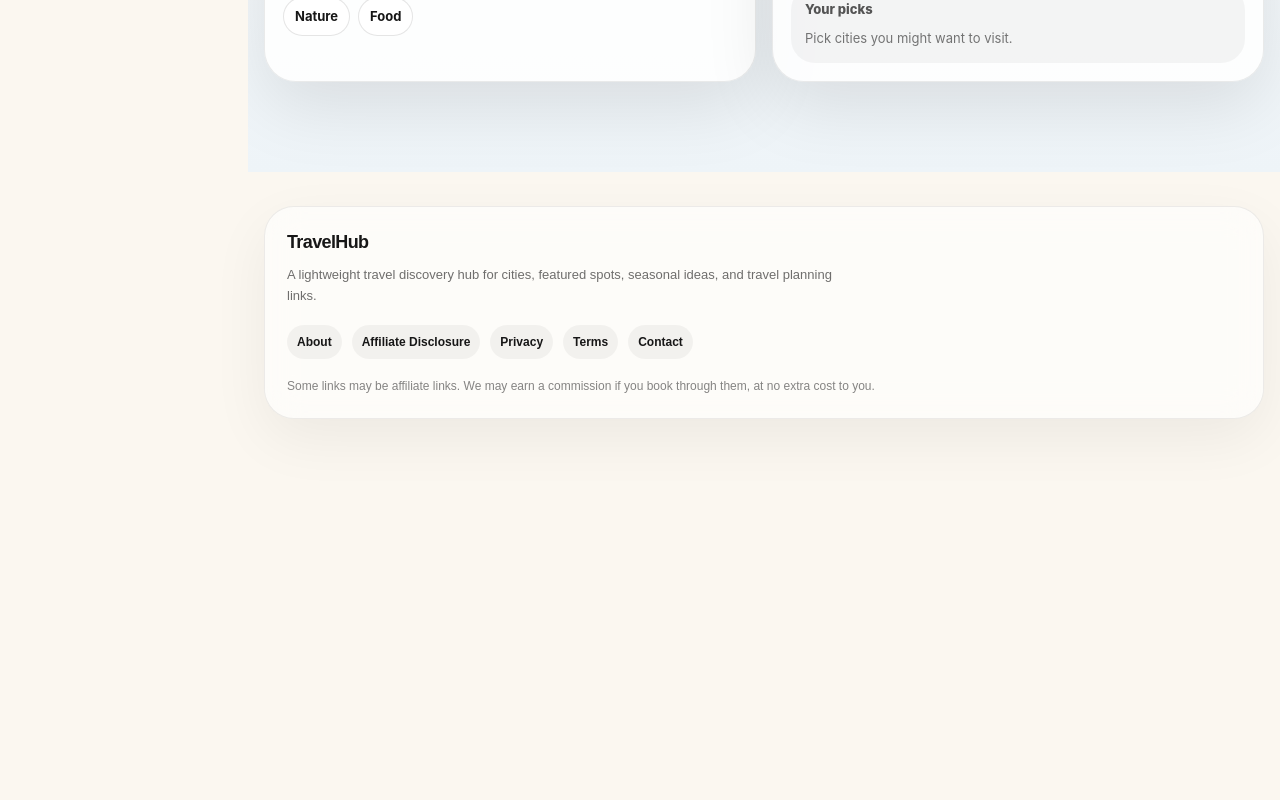
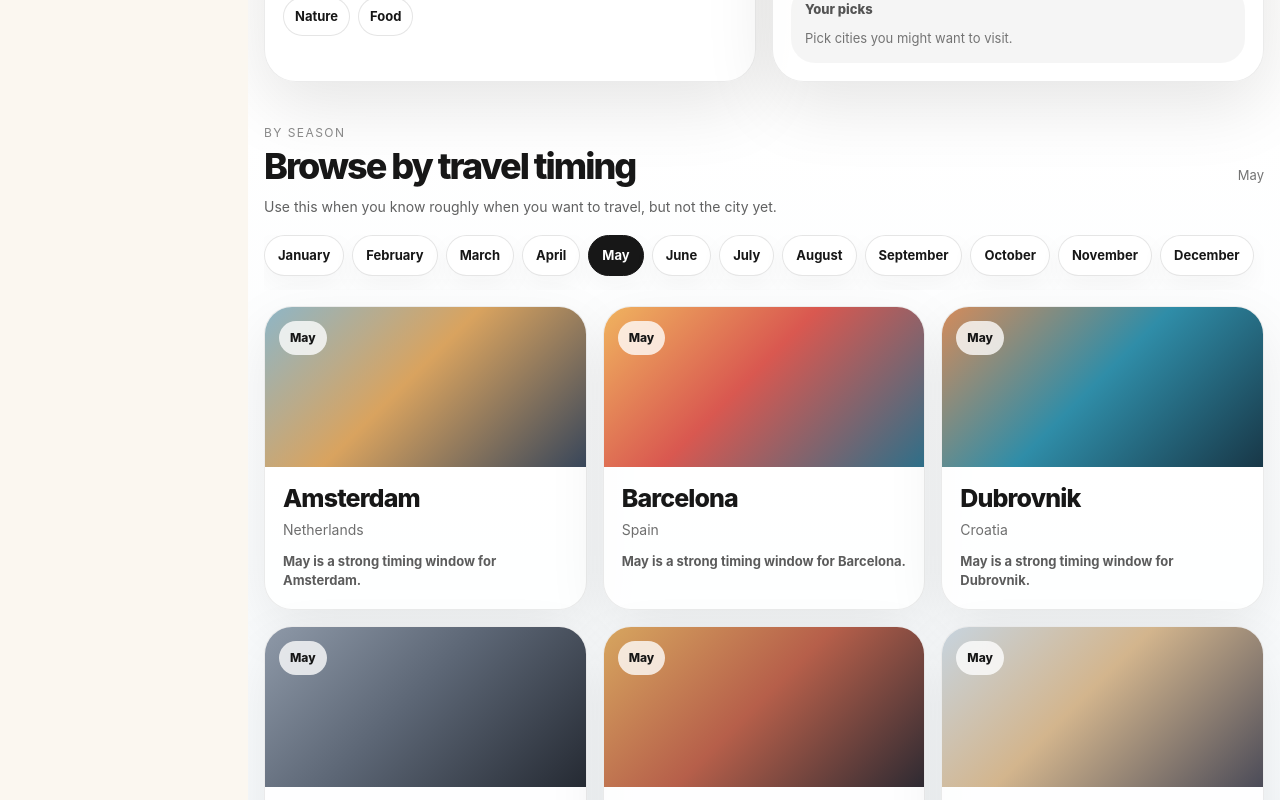
Before and after one commit to kazumophone-arch/travelhub, a Next.js app: page /discover in a window 1280 px wide. Shown: the part 1000-1800 px from the top of the page. Before the commit the page ends 1461 px from the top, so only its background shows below. Built offline with nearby package versions, Linux system fonts and the light colour scheme.

Commit message:
merge seasonal discovery into discover page

```diff
--- a/app/discover/page.tsx
+++ b/app/discover/page.tsx
@@ -1,14 +1,15 @@
-import { Breadcrumbs } from "@/components/Breadcrumbs";
 import type { Metadata } from "next";
 import type { CSSProperties } from "react";
 import { cities } from "@/data/cities";
+import { Breadcrumbs } from "@/components/Breadcrumbs";
 import { TravelDiscoveryTools } from "@/components/TravelDiscoveryTools";
+import { SeasonalDiscovery } from "@/components/SeasonalDiscovery";
 import { isPublishedCity, sortByRank } from "@/data/visibility";
 
 export const metadata: Metadata = {
   title: "Discover | TravelHub",
   description:
-    "Use TravelHub's interactive discovery tools to find a trip by feeling, mood, and travel style.",
+    "Find a TravelHub destination by feeling, season, travel style, and timing.",
 };
 
 export default function DiscoverPage() {
@@ -27,17 +28,20 @@ export default function DiscoverPage() {
             ]}
           />
 
-          <div style={eyebrowStyle}>Interactive discovery</div>
+          <div style={eyebrowStyle}>Trip discovery</div>
 
-          <h1 style={titleStyle}>Find a trip by feeling.</h1>
+          <h1 style={titleStyle}>Find your next trip.</h1>
 
           <p style={subtitleStyle}>
-            Use quick discovery tools to narrow down cities by mood, travel
-            style, and the kind of experience you want.
+            Use one page to explore by feeling, travel style, and season. This
+            keeps early discovery simple before moving into cities, spots, and
+            planning links.
           </p>
         </section>
 
         <TravelDiscoveryTools cities={publishedCities} />
+
+        <SeasonalDiscovery cities={publishedCities} />
       </section>
     </main>
   );
@@ -63,16 +67,6 @@ const heroStyle: CSSProperties = {
   marginBottom: 28,
 };
 
-const homeLinkStyle: CSSProperties = {
-  display: "inline-flex",
-  marginBottom: 22,
-  color: "inherit",
-  textDecoration: "none",
-  fontSize: 14,
-  fontWeight: 800,
-  opacity: 0.72,
-};
-
 const eyebrowStyle: CSSProperties = {
   fontSize: 12,
   letterSpacing: "0.14em",
@@ -92,7 +86,7 @@ const titleStyle: CSSProperties = {
 
 const subtitleStyle: CSSProperties = {
   margin: 0,
-  maxWidth: 640,
+  maxWidth: 680,
   fontSize: "clamp(15px, 4vw, 17px)",
   lineHeight: 1.72,
   opacity: 0.72,
--- a/app/seasonal/page.tsx
+++ b/app/seasonal/page.tsx
@@ -1,18 +1,5 @@
-import type { Metadata } from "next";
-import { cities } from "@/data/cities";
-import { SeasonalDirectory } from "@/components/SeasonalDirectory";
-import { isPublishedCity, sortByRank } from "@/data/visibility";
+import { redirect } from "next/navigation";
 
-export const metadata: Metadata = {
-  title: "Seasonal Travel | TravelHub",
-  description:
-    "Browse TravelHub destinations by month and seasonal travel timing.",
-};
-
-export default function SeasonalPage() {
-  const publishedCities = sortByRank(
-    Object.values(cities).filter(isPublishedCity)
-  );
-
-  return <SeasonalDirectory cities={publishedCities} />;
+export default function SeasonalRedirectPage() {
+  redirect("/discover");
 }
--- a/app/sitemap.ts
+++ b/app/sitemap.ts
@@ -17,12 +17,6 @@ export default function sitemap(): MetadataRoute.Sitemap {
     },
     {
       url: `${siteUrl}/discover`,
-      lastModified: now,
-      changeFrequency: "weekly",
-      priority: 0.9,
-    },
-    {
-      url: `${siteUrl}/seasonal`,
       lastModified: now,
       changeFrequency: "weekly",
       priority: 0.9,
--- a/components/HomeLanding.tsx
+++ b/components/HomeLanding.tsx
@@ -413,14 +413,6 @@ export function HomeLanding({ cities }: Props) {
               </p>
             </Link>
 
-            <Link href="/seasonal" style={quickCardStyle}>
-              <div style={quickLabelStyle}>Seasonal</div>
-              <h3 style={quickTitleStyle}>Browse by month</h3>
-              <p style={quickTextStyle}>
-                Choose travel timing and see destinations that fit the season.
-              </p>
-            </Link>
-
             <Link href="/cities" style={quickCardStyle}>
               <div style={quickLabelStyle}>Cities</div>
               <h3 style={quickTitleStyle}>Browse destinations</h3>
@@ -446,8 +438,8 @@ export function HomeLanding({ cities }: Props) {
               <h2 style={sectionTitleStyle}>Best places in {currentMonth}</h2>
             </div>
 
-            <Link href="/seasonal" style={viewAllStyle}>
-              View seasonal
+            <Link href="/discover" style={viewAllStyle}>
+              Explore by season
             </Link>
           </div>
 
--- /dev/null
+++ b/components/SeasonalDiscovery.tsx
@@ -0,0 +1,290 @@
+"use client";
+
+import Link from "next/link";
+import { useMemo, useState } from "react";
+import type { CSSProperties } from "react";
+import type { City } from "@/data/types";
+
+type Props = {
+  cities: City[];
+};
+
+const monthNames = [
+  "January",
+  "February",
+  "March",
+  "April",
+  "May",
+  "June",
+  "July",
+  "August",
+  "September",
+  "October",
+  "November",
+  "December",
+];
+
+function getCurrentMonth() {
+  return monthNames[new Date().getMonth()];
+}
+
+function visualForCity(slug: string) {
+  const visuals: Record<string, string> = {
+    "rome-it":
+      "linear-gradient(135deg, #d9a76f 0%, #b86b4b 42%, #3b2f2f 100%)",
+    "venice-it":
+      "linear-gradient(135deg, #9cc9d7 0%, #e7c389 46%, #8b5f4d 100%)",
+    "florence-it":
+      "linear-gradient(135deg, #d7a65f 0%, #b65f4a 48%, #2e2a32 100%)",
+    "prague-cz":
+      "linear-gradient(135deg, #d7b06f 0%, #6f8da8 46%, #2e3543 100%)",
+    "dubrovnik-hr":
+      "linear-gradient(135deg, #d58b5a 0%, #2f8da8 48%, #183747 100%)",
+    "vienna-at":
+      "linear-gradient(135deg, #e1c8a4 0%, #b98e65 48%, #42352f 100%)",
+    "edinburgh-uk":
+      "linear-gradient(135deg, #8e99a8 0%, #5c6675 46%, #252a33 100%)",
+    "paris-fr":
+      "linear-gradient(135deg, #c7d4df 0%, #d3b58d 44%, #4b4b58 100%)",
+    "barcelona-es":
+      "linear-gradient(135deg, #f0b45f 0%, #d95850 45%, #2e6f89 100%)",
+    "kyoto-jp":
+      "linear-gradient(135deg, #c6a96b 0%, #8da36f 48%, #2f3a2f 100%)",
+    "amsterdam-nl":
+      "linear-gradient(135deg, #8eb6c7 0%, #d9a35f 45%, #38465a 100%)",
+  };
+
+  return (
+    visuals[slug] ??
+    "linear-gradient(135deg, #e5c7a5 0%, #9fb8c9 48%, #30394a 100%)"
+  );
+}
+
+function getMonthReason(city: City, month: string) {
+  if (city.months?.includes(month)) {
+    return `${month} is a strong timing window for ${city.city}.`;
+  }
+
+  if (city.seasons?.includes("Spring")) {
+    return "Works well for spring-style city walks and scenic travel.";
+  }
+
+  if (city.seasons?.includes("Summer")) {
+    return "Works well for bright outdoor travel and longer daylight.";
+  }
+
+  if (city.seasons?.includes("Autumn")) {
+    return "Works well for mild weather, old streets, and atmospheric views.";
+  }
+
+  if (city.seasons?.includes("Winter")) {
+    return "Works well for colder-season atmosphere and slower city travel.";
+  }
+
+  return `Start with ${city.stops.slice(0, 3).join(" · ")}.`;
+}
+
+export function SeasonalDiscovery({ cities }: Props) {
+  const [activeMonth, setActiveMonth] = useState(getCurrentMonth());
+
+  const matchingCities = useMemo(() => {
+    const exact = cities.filter((city) => city.months?.includes(activeMonth));
+
+    if (exact.length > 0) return exact;
+
+    return cities.slice(0, 8);
+  }, [cities, activeMonth]);
+
+  return (
+    <section style={wrapStyle}>
+      <div style={sectionHeaderStyle}>
+        <div>
+          <div style={smallLabelStyle}>By season</div>
+          <h2 style={sectionTitleStyle}>Browse by travel timing</h2>
+        </div>
+
+        <span style={mutedTextStyle}>{activeMonth}</span>
+      </div>
+
+      <p style={leadStyle}>
+        Use this when you know roughly when you want to travel, but not the city
+        yet.
+      </p>
+
+      <div style={monthGridStyle}>
+        {monthNames.map((month) => {
+          const isActive = month === activeMonth;
+
+          return (
+            <button
+              key={month}
+              type="button"
+              onClick={() => setActiveMonth(month)}
+              style={isActive ? activeMonthButtonStyle : monthButtonStyle}
+            >
+              {month}
+            </button>
+          );
+        })}
+      </div>
+
+      <div style={destinationGridStyle}>
+        {matchingCities.map((city, index) => (
+          <Link
+            key={`${city.slug}-${activeMonth}-${index}`}
+            href={`/c/${city.slug}?src=discover&v=seasonal_${activeMonth}_${city.slug}`}
+            style={destinationCardStyle}
+          >
+            <div
+              style={{
+                ...destinationVisualStyle,
+                background: visualForCity(city.slug),
+              }}
+            >
+              <div style={monthBadgeStyle}>{activeMonth}</div>
+            </div>
+
+            <div style={destinationBodyStyle}>
+              <h3 style={destinationTitleStyle}>{city.city}</h3>
+              <p style={destinationCountryStyle}>{city.country}</p>
+              <p style={destinationReasonStyle}>
+                {getMonthReason(city, activeMonth)}
+              </p>
+            </div>
+          </Link>
+        ))}
+      </div>
+    </section>
+  );
+}
+
+const wrapStyle: CSSProperties = {
+  marginTop: 42,
+};
+
+const sectionHeaderStyle: CSSProperties = {
+  display: "flex",
+  justifyContent: "space-between",
+  gap: 12,
+  alignItems: "flex-end",
+  marginBottom: 10,
+  flexWrap: "wrap",
+};
+
+const smallLabelStyle: CSSProperties = {
+  fontSize: 12,
+  letterSpacing: "0.12em",
+  textTransform: "uppercase",
+  opacity: 0.5,
+  marginBottom: 6,
+};
+
+const sectionTitleStyle: CSSProperties = {
+  margin: 0,
+  fontSize: "clamp(26px, 6vw, 36px)",
+  lineHeight: 1.04,
+  letterSpacing: "-0.055em",
+  fontWeight: 850,
+};
+
+const mutedTextStyle: CSSProperties = {
+  fontSize: 13,
+  opacity: 0.6,
+  whiteSpace: "nowrap",
+};
+
+const leadStyle: CSSProperties = {
+  margin: "0 0 16px",
+  maxWidth: 680,
+  fontSize: 14,
+  lineHeight: 1.7,
+  opacity: 0.68,
+};
+
+const monthGridStyle: CSSProperties = {
+  display: "flex",
+  gap: 8,
+  overflowX: "auto",
+  paddingBottom: 14,
+  marginBottom: 16,
+};
+
+const monthButtonStyle: CSSProperties = {
+  border: "1px solid rgba(0, 0, 0, 0.1)",
+  background: "rgba(255, 255, 255, 0.74)",
+  color: "#171717",
+  borderRadius: 999,
+  padding: "10px 13px",
+  fontSize: 13,
+  fontWeight: 700,
+  whiteSpace: "nowrap",
+  cursor: "pointer",
+  boxShadow: "0 10px 28px rgba(0, 0, 0, 0.04)",
+};
+
+const activeMonthButtonStyle: CSSProperties = {
+  ...monthButtonStyle,
+  background: "#171717",
+  color: "#ffffff",
+  border: "1px solid #171717",
+};
+
+const destinationGridStyle: CSSProperties = {
+  display: "grid",
+  gridTemplateColumns: "repeat(auto-fit, minmax(min(100%, 240px), 1fr))",
+  gap: 16,
+};
+
+const destinationCardStyle: CSSProperties = {
+  display: "block",
+  borderRadius: 28,
+  background: "rgba(255, 255, 255, 0.82)",
+  border: "1px solid rgba(0, 0, 0, 0.08)",
+  boxShadow: "0 20px 58px rgba(0, 0, 0, 0.08)",
+  color: "inherit",
+  textDecoration: "none",
+  overflow: "hidden",
+};
+
+const destinationVisualStyle: CSSProperties = {
+  height: "clamp(130px, 38vw, 160px)",
+  position: "relative",
+};
+
+const monthBadgeStyle: CSSProperties = {
+  position: "absolute",
+  top: 14,
+  left: 14,
+  padding: "8px 11px",
+  borderRadius: 999,
+  background: "rgba(255, 255, 255, 0.78)",
+  backdropFilter: "blur(12px)",
+  fontSize: 12,
+  fontWeight: 800,
+};
+
+const destinationBodyStyle: CSSProperties = {
+  padding: 18,
+};
+
+const destinationTitleStyle: CSSProperties = {
+  margin: 0,
+  fontSize: "clamp(22px, 6vw, 25px)",
+  lineHeight: 1.05,
+  letterSpacing: "-0.035em",
+  fontWeight: 850,
+};
+
+const destinationCountryStyle: CSSProperties = {
+  margin: "7px 0 0",
+  fontSize: 14,
+  opacity: 0.62,
+};
+
+const destinationReasonStyle: CSSProperties = {
+  margin: "12px 0 0",
+  fontSize: 13,
+  lineHeight: 1.5,
+  opacity: 0.7,
+  fontWeight: 650,
+};
--- a/components/SiteNavigation.tsx
+++ b/components/SiteNavigation.tsx
@@ -6,9 +6,7 @@ import { useState } from "react";
 
 const navLinks = [
   { href: "/", label: "Home" },
-  { href: "/discover", label: "Discover" },
-  { href: "/seasonal", label: "Seasonal" },
-  { href: "/cities", label: "Cities" },
+  { href: "/discover", label: "Discover" },  { href: "/cities", label: "Cities" },
   { href: "/spots", label: "Spots" },
 ];
 
```
